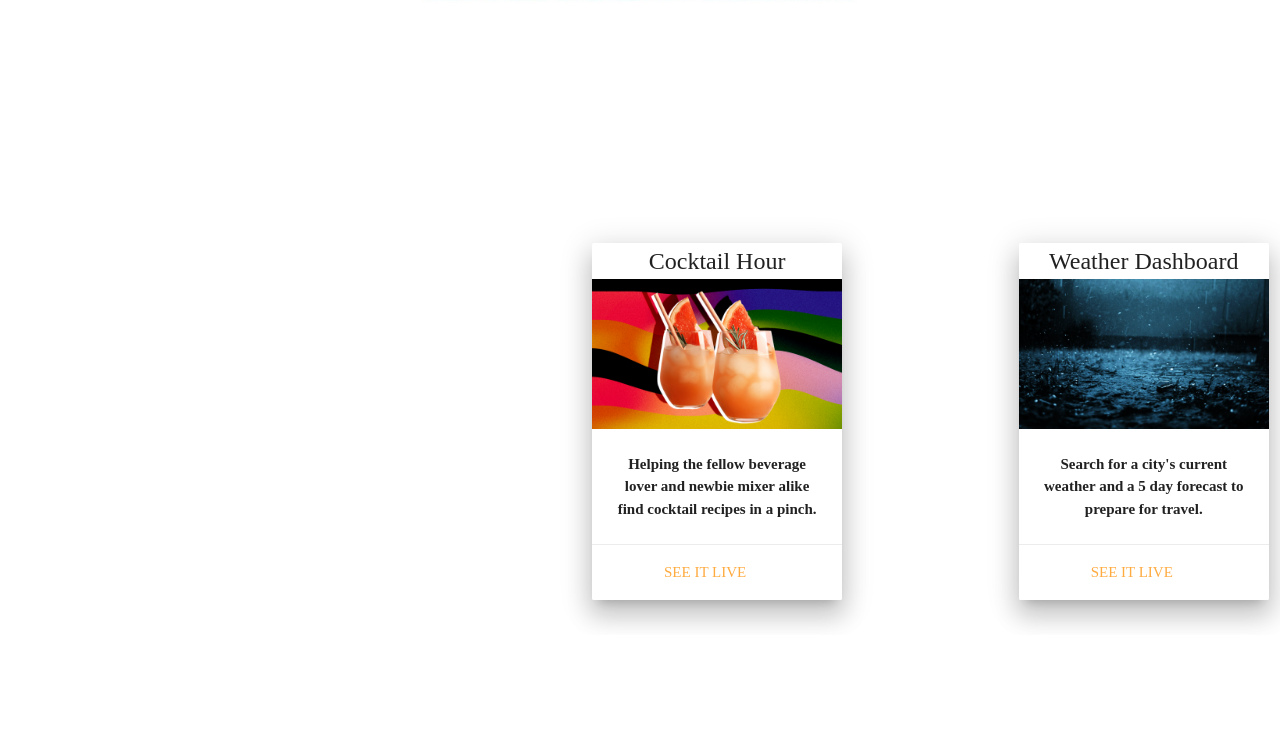
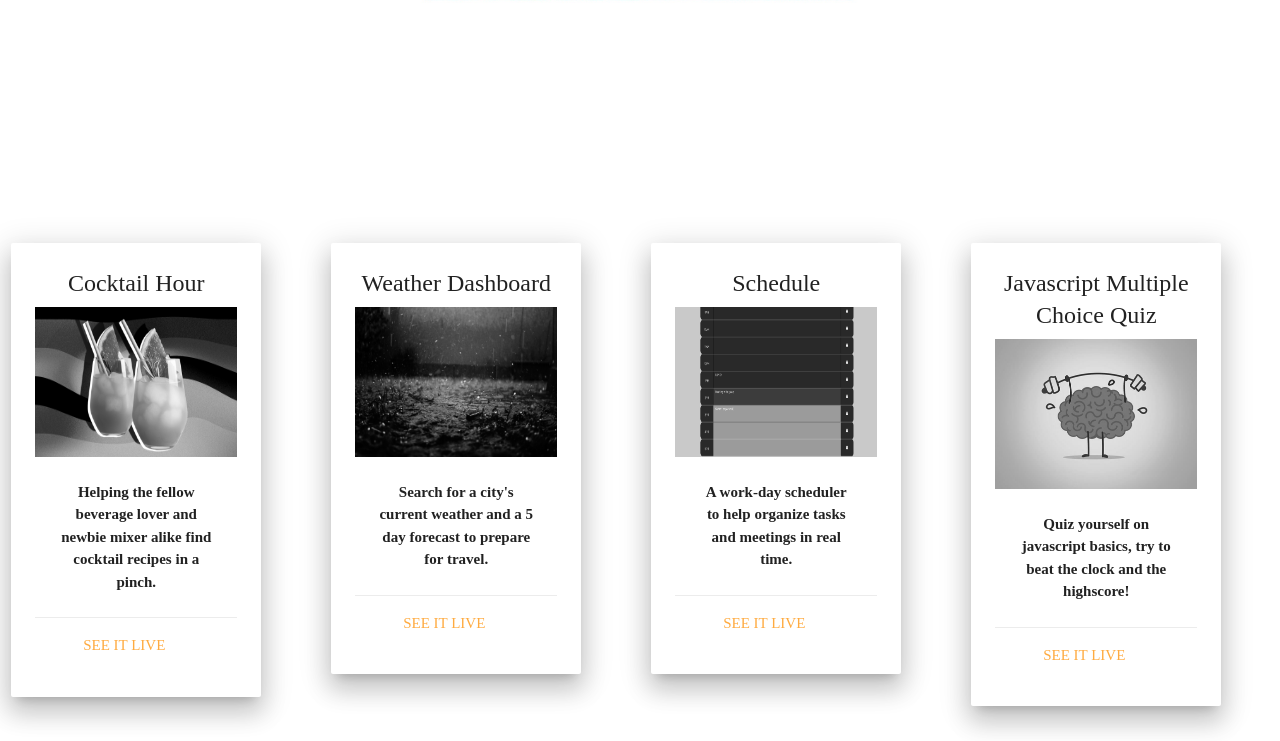
Before and after one commit to lyssg2/portfolio, a plain HTML site: page index.html in a window 1280 px wide. Shown: the part 693-1434 px from the top of the page. Before the commit the page ends 1328 px from the top, so only its background shows below. Drawn offline with nearby package versions, Linux system fonts and the light colour scheme.

Commit message:
added projects and photos

```diff
--- a/assets/css/style.css
+++ b/assets/css/style.css
@@ -29,9 +29,23 @@ p {
 #card-img {
     width: 100%;
     height: 150px;
+    filter: grayscale(100%);
 }
 
 .card {
     width: 250px;
     border: 0 solid rounded;
 }
+
+@media (max-width: 990px) {
+    .resizeimg {
+        height: auto;
+    }
+}
+
+@media (min-width: 1000px) {
+    .resizeimg {
+        width: auto;
+        height: 350px;
+    }
+}
--- a/index.html
+++ b/index.html
@@ -44,10 +44,10 @@
 
         </div class="row">
 
-        <div class="row valign-wrapper" id="my-work">
-            <div class="col m4">
-                <div class="card center-align z-depth-4">
-
+        <div class="row center-align" id="my-work">
+            <div class="col s4 m6">
+                <div class="card z-depth-4">
+                    <div class="card-content">
                         <span class="card-title">Cocktail Hour</span>
                         <div class="valign-wrapper" id="card-image">
                             <img src="assets/images/cocktail-head.png" class="responsive-img" id="card-img">
@@ -60,8 +60,10 @@
                         </div>
                     </div>
                 </div>
-            <div class="col 4">
-                <div class="card center-align z-depth-4">
+            </div>
+            <div class="col s4 m6">
+                <div class="card z-depth-4">
+                    <div class="card-content">
 
                         <span class="card-title">Weather Dashboard</span>
                         <div class="valign-wrapper" id="card-image">
@@ -76,6 +78,39 @@
                     </div>
                 </div>
             </div>
+            <div class="col s4 m6">
+                <div class="card z-depth-4">
+                    <div class="card-content">
+                        <span class="card-title">Schedule</span>
+                        <div class="valign-wrapper" id="card-image">
+                            <img src="assets/images/schedule.png" class="responsive-img" id="card-img">
+                        </div>
+                        <div class="card-content">
+                            <p>A work-day scheduler to help organize tasks and meetings in real time.</p>
+                        </div>
+                        <div class="card-action">
+                            <a href="https://lyssg2.github.io/work-day-scheduler/">See it Live</a>
+                        </div>
+                    </div>
+                </div>
+            </div>
+            <div class="col s4 m6">
+                <div class="card z-depth-4">
+                    <div class="card-content">
+                        <span class="card-title">Javascript Multiple Choice Quiz</span>
+                        <div class="valign-wrapper" id="card-image">
+                            <img src="assets/images/quiz.jpg" class="responsive-img" id="card-img">
+                        </div>
+                        <div class="card-content">
+                            <p>Quiz yourself on javascript basics, try to beat the clock and the highscore!</p>
+                        </div>
+                        <div class="card-action">
+                            <a href="https://lyssg2.github.io/Multiple-Choice-Quiz/">See it Live</a>
+                        </div>
+                    </div>
+                </div>
+            </div>
+        </div>
     </main>
     <script type="text/javascript" src="js/materialize.min.js"></script>
 </body>
```
Also changed, not shown: assets/images/quiz.jpg (added), assets/images/schedule.png (added). Lines whose indentation alone changed are shown as unchanged.
